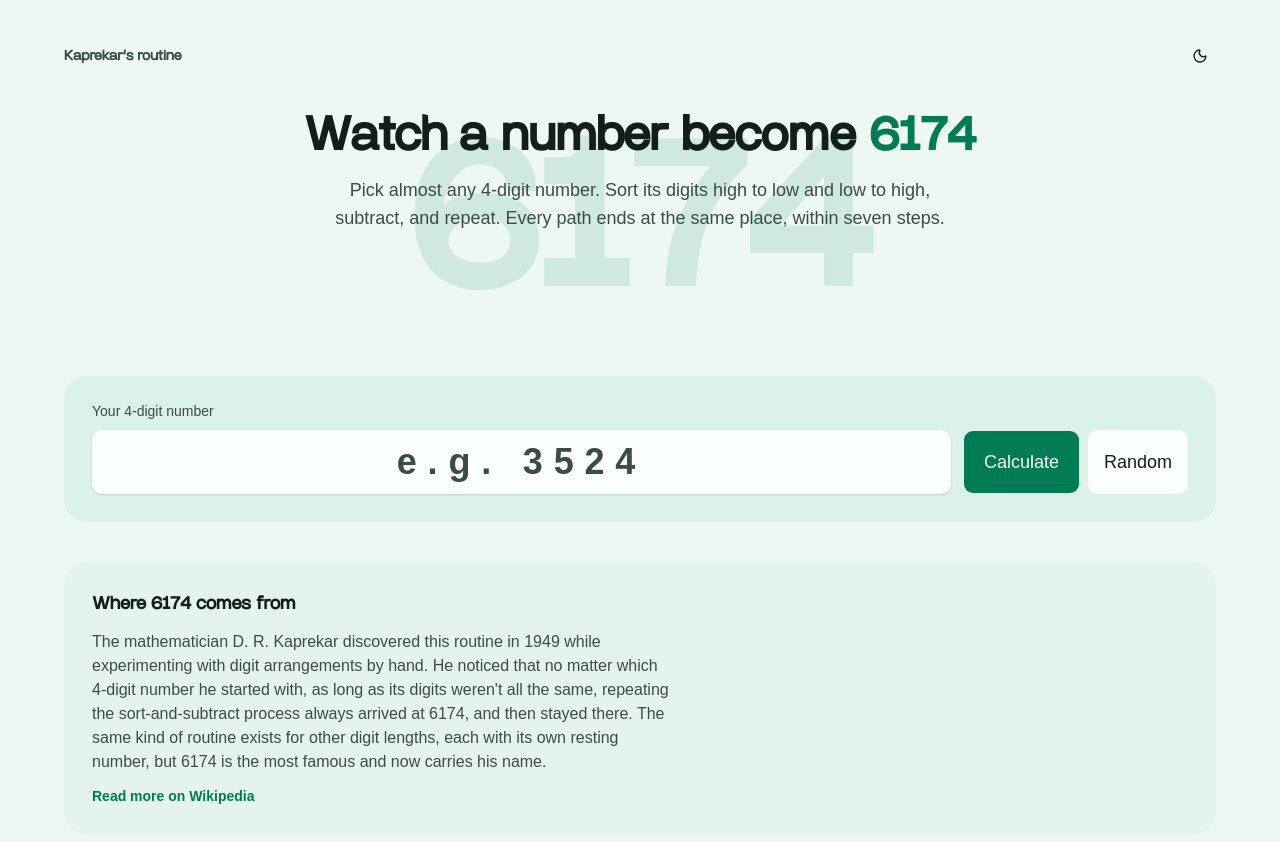
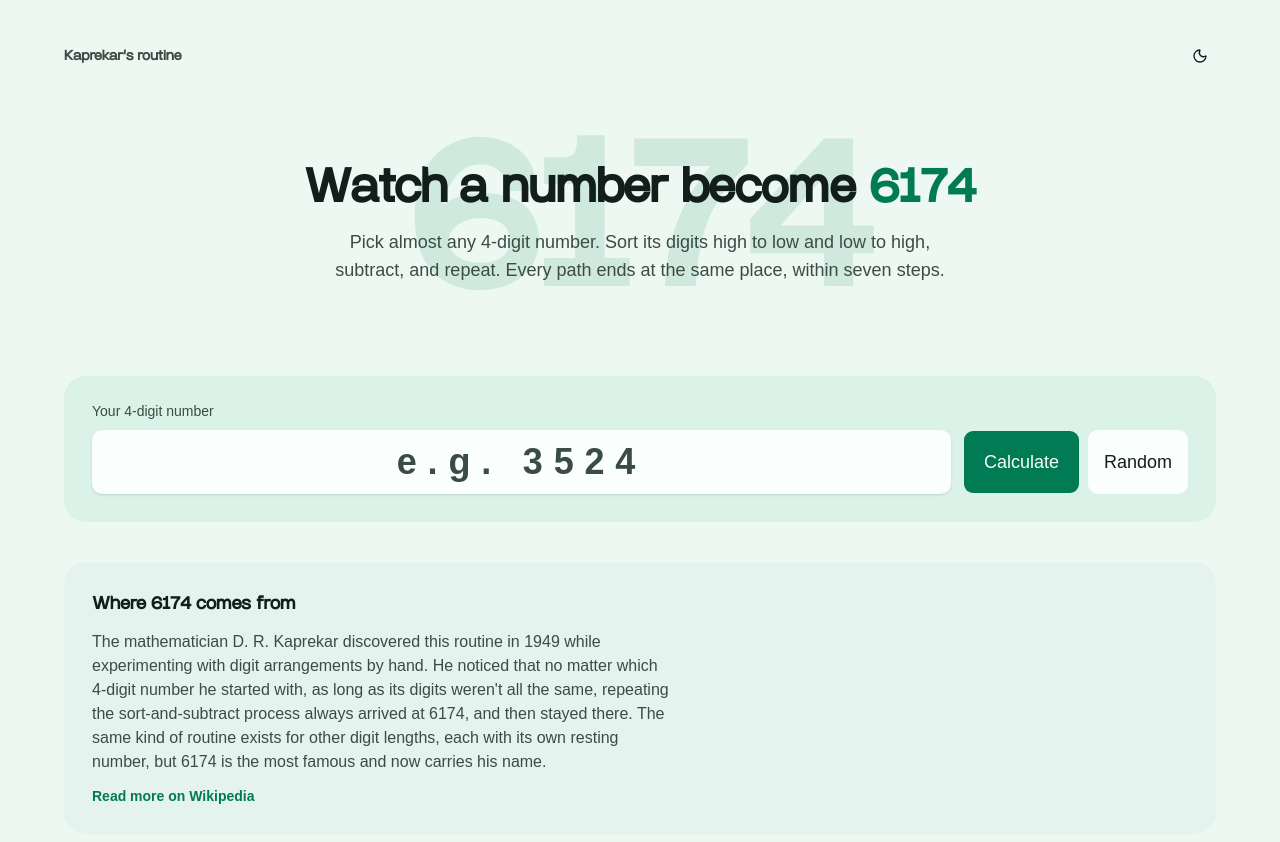
Before and after one commit to cr2007/kaprekars-constant, a React (Vite) app: page / in a window 1280 px wide. Shown: the top 842 px of the page. Built offline with nearby package versions, Linux system fonts and the light colour scheme.

Commit message:
fix: center hero heading and text with the watermark
The header's min-height left the heading and paragraph
top-aligned in normal flow, above the watermark's own vertical
center. Make the header a centered flex column so both align
on the same center line.

```diff
--- a/src/App.tsx
+++ b/src/App.tsx
@@ -124,7 +124,7 @@ export default function App() {
         <main id="main-content" className="contents">
           <header
             id="hero"
-            className="relative min-h-44 overflow-hidden text-center sm:min-h-56"
+            className="relative flex min-h-44 flex-col justify-center overflow-hidden text-center sm:min-h-56"
           >
             <span
               aria-hidden
```
